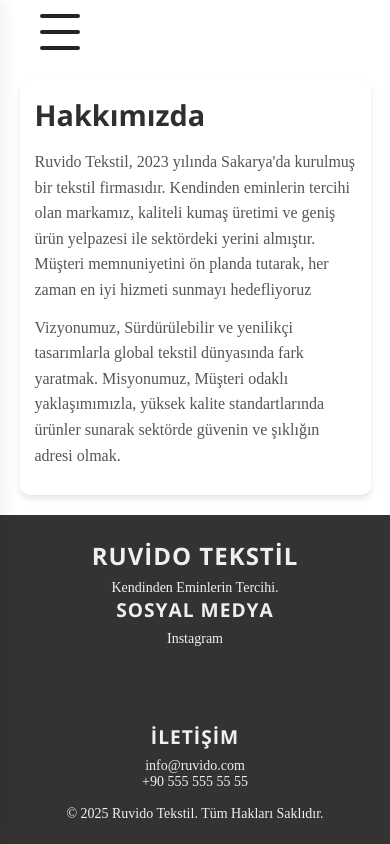
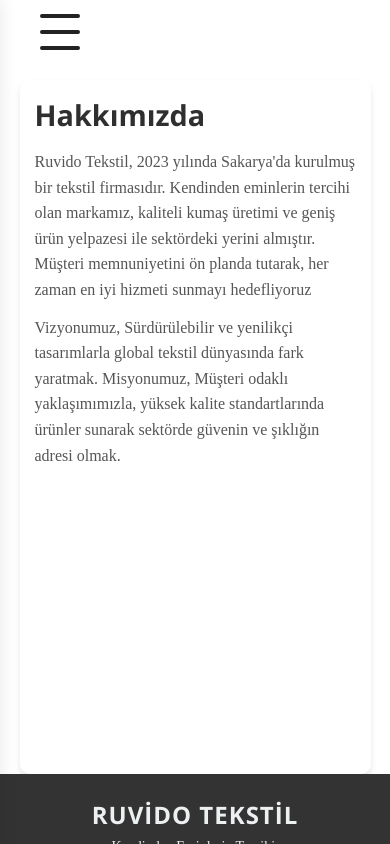
Before and after one commit to MertBlk/ruvidoTekstil, a React (Vite) app: page /about in a window 390 px wide. Built offline with nearby package versions, Linux system fonts and the light colour scheme; the HTML template or start-up script is replaced by a standard one.

Commit message:
responsvie tasarım çoğunlukta tamamlandı ufak detayları bakılcak

```diff
--- a/src/About.css
+++ b/src/About.css
@@ -4,12 +4,13 @@
 
 .about-container {
     max-width: 800px;
-    margin: 100px auto;
+    margin: 100px auto 0;
     padding: 20px;
     background-color: #ffffff;
     border-radius: 10px;
     box-shadow: 0 4px 6px rgba(0, 0, 0, 0.1);
     text-align: center;
+    min-height: calc(100vh - 180px); /* Footer için boşluk bırakıldı */
 }
 
 .about-container h1 {
@@ -27,9 +28,10 @@
 
 @media (max-width: 768px) {
     .about-container {
-        margin: 80px auto 20px;
+        margin: 80px auto 0;
         padding: 15px;
         width: 90%;
+        min-height: calc(100vh - 150px); /* Mobilde footer için boşluk ayarlandı */
     }
 
     .about-container h1 {
--- a/src/About.jsx
+++ b/src/About.jsx
@@ -15,6 +15,7 @@ const About = () => {
                 </p>
             </div>
         </div>
+
     );
 };
 
--- a/src/App.css
+++ b/src/App.css
@@ -4,6 +4,9 @@
   padding: 0;
   text-align: center;
   overflow-x: hidden;
+  min-height: 100vh;
+  display: flex;
+  flex-direction: column;
 }
 
 .logo {
--- a/src/Contact.css
+++ b/src/Contact.css
@@ -1,6 +1,7 @@
 .contact {
     padding: 2rem;
     text-align: center;
+    margin-bottom: 2rem; /* Footer için küçük bir boşluk bırakıldı */
 }
 
 .store-image {
@@ -37,6 +38,7 @@
     .contact {
         padding: 1rem;
         margin-top: 60px;
+        margin-bottom: 2rem; /* Footer için mobilde de aynı boşluk */
     }
 
     .store-image {
--- a/src/Footer.css
+++ b/src/Footer.css
@@ -1,8 +1,8 @@
 .footer {
-  background-color: var(--footer-bg); /* Değişken kullanıldı */
-  color: var(--text-light); /* Değişken kullanıldı */
+  background-color: var(--footer-bg);
+  color: var(--text-light);
   text-align: center;
-  padding: 1.5rem 1rem; /* Padding artırıldı */
+  padding: 1.5rem 1rem;
 }
 
 .footer-content {
--- a/src/Products.css
+++ b/src/Products.css
@@ -139,26 +139,3 @@
         height: 9.375rem;
     }
 }
-
-@media (max-width: 600px) {
-  .product-card {
-    transform: none; /* Hover efektini mobilde kaldırabiliriz */
-    box-shadow: 0 1px 4px rgba(0, 0, 0, 0.1);
-  }
-
-  .product-image {
-    height: 150px; /* Görsellerin yüksekliğini küçülttük */
-  }
-
-  .product-card h3 {
-    font-size: 1rem; /* Başlık boyutunu küçülttük */
-  }
-
-  .product-card p {
-    font-size: 0.9rem; /* Kategori yazısını küçülttük */
-  }
-
-  .products-grid {
-    gap: 1rem; /* Kartlar arasındaki boşluğu azalttık */
-  }
-}
```
